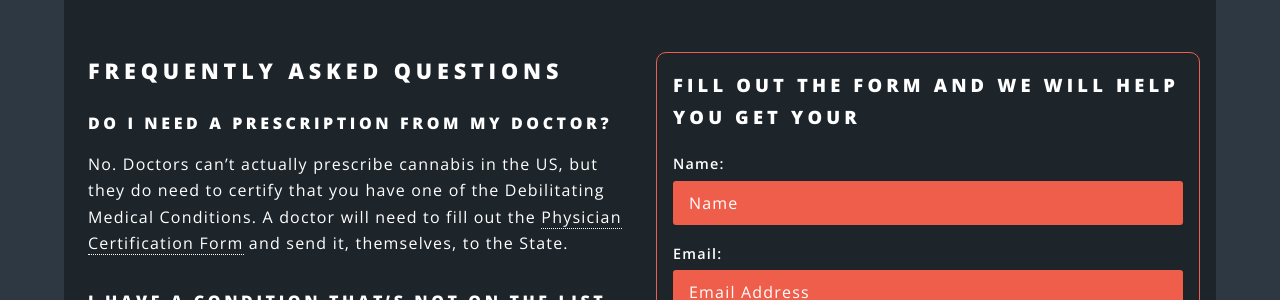
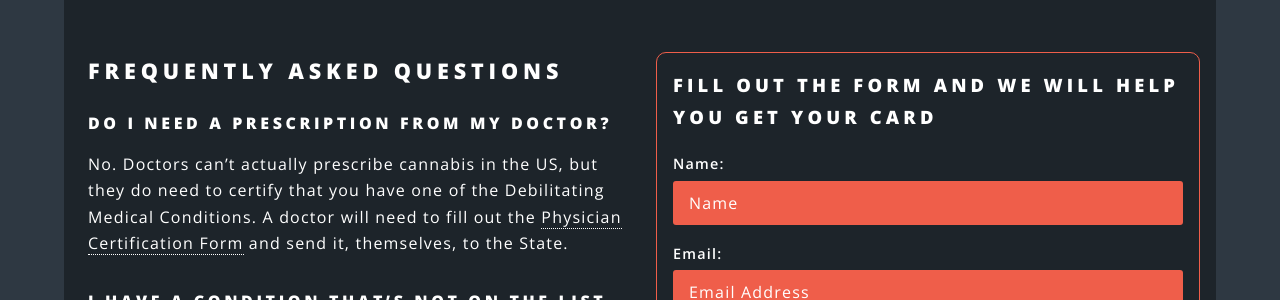
Before and after one commit to roncoalson/CMCA-master, a Jekyll site: the page built from index.html, in a window 1280 px wide and 900 px high, scrolled down 2190 px. Shown: the part 188-488 px from the top of the window. Built offline with Jekyll 4.4.1, drawn with Linux system fonts in a browser that asks for light colours.

Commit message:
Update large-form.html

```diff
--- a/_includes/large-form.html
+++ b/_includes/large-form.html
@@ -1,5 +1,5 @@
 <form action="https://formspree.io/info@chicagocannabis.org" method="POST" id="large-form">
-<h3>Fill out the form and we will help you get your </h3>
+<h3>Fill out the form and we will help you get your Card</h3>
 <div class='form-field'>
     <label>Name:</label>
     <input type="text" name="_name" placeholder="Name">
```
